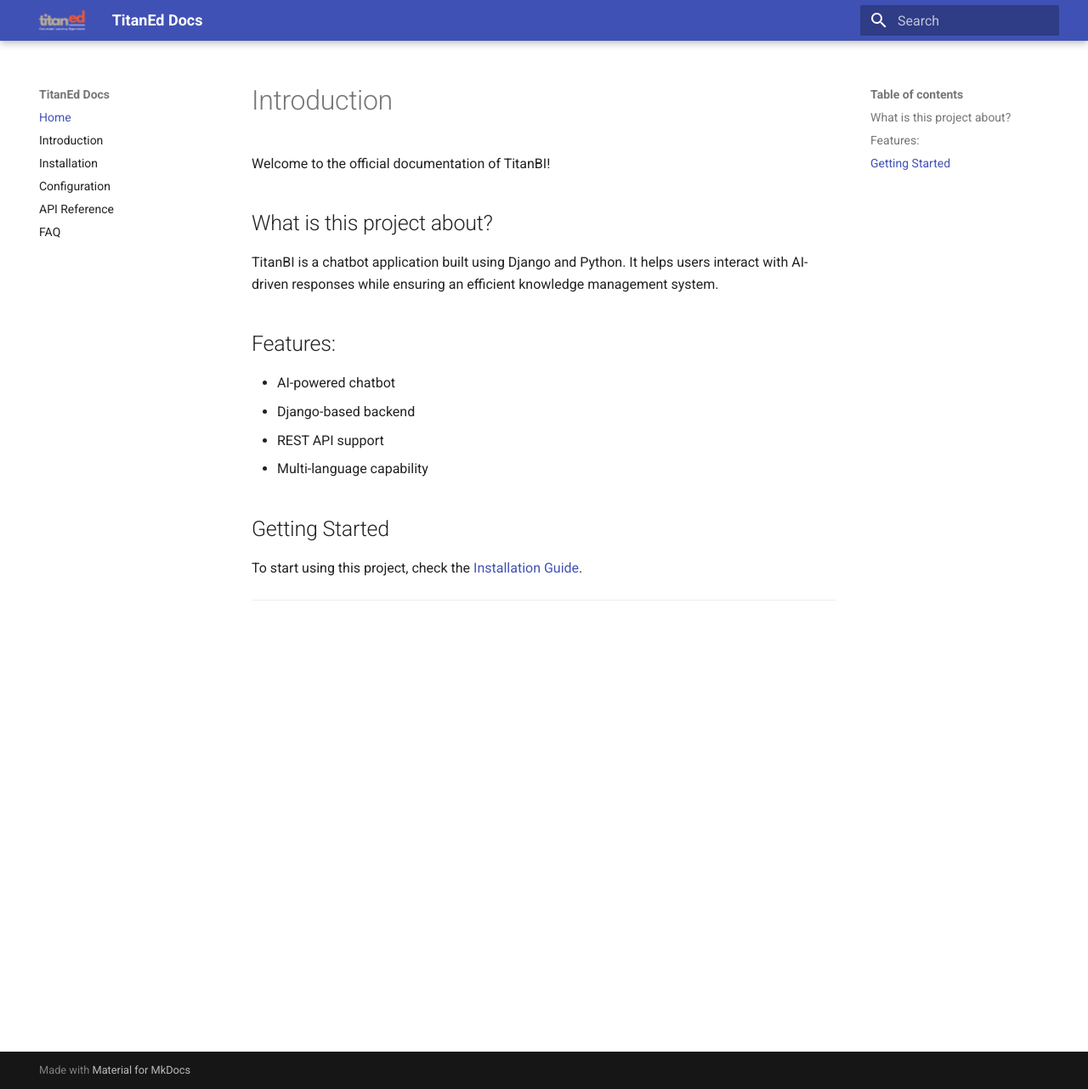
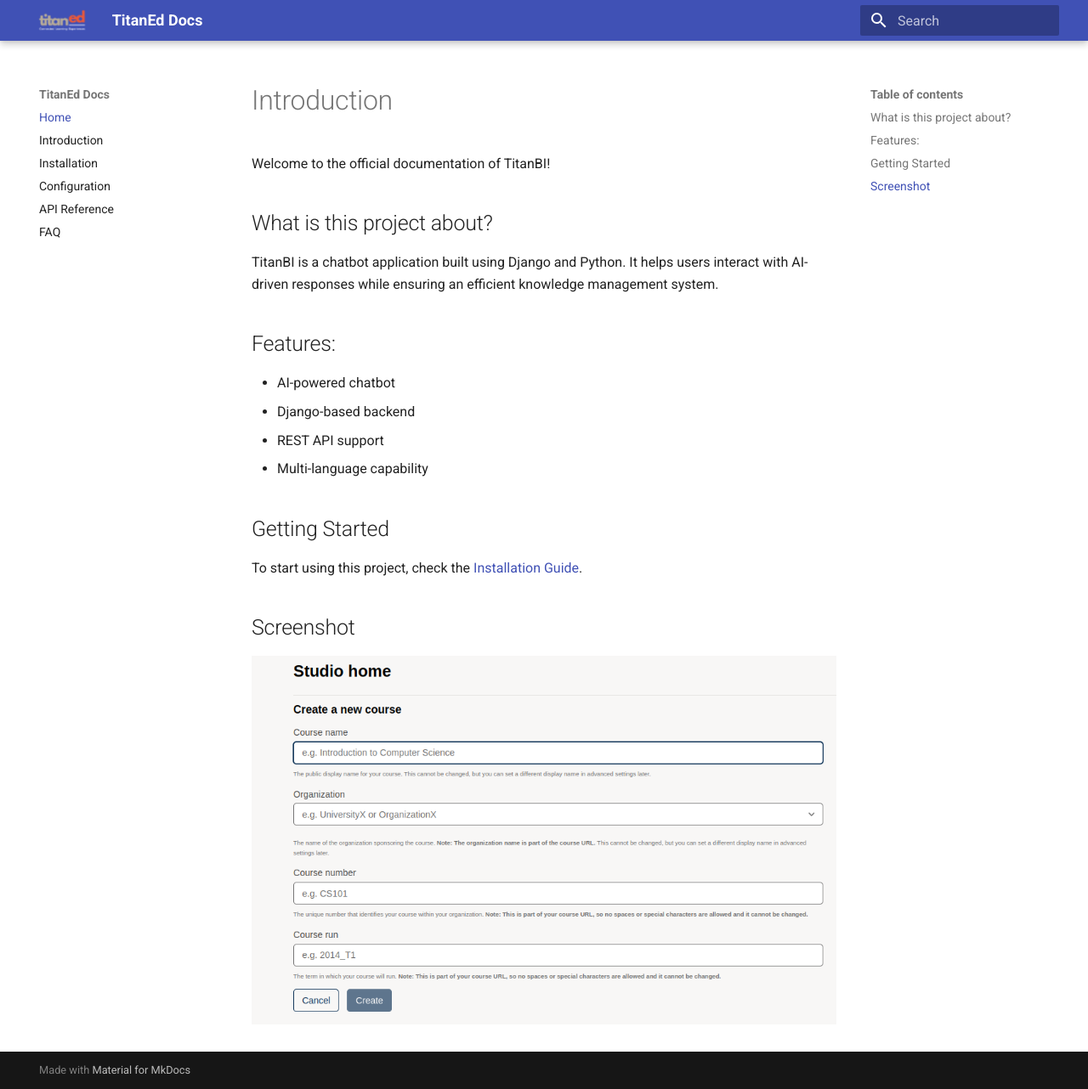
Before and after one commit to TitanEd/documentation, an MkDocs documentation site: the page built from docs/docs/index.md, in a window 1280 px wide and 1282 px high. Shown: the whole window at 85% size. Built offline with MkDocs 1.6.1 and Material for MkDocs 9.7.7, drawn with Linux system fonts in a browser that asks for light colours.

Commit message:
Update index.md

```diff
--- a/docs/docs/index.md
+++ b/docs/docs/index.md
@@ -14,4 +14,5 @@
 ## Getting Started
 To start using this project, check the [Installation Guide](installation.md).
 
----
+## Screenshot
+![TitanBI Screenshot](https://raw.githubusercontent.com/TitanEd/documentation/master/docs/docs/images/Screenshot%20from%202025-02-19%2019-29-39.png)
```
